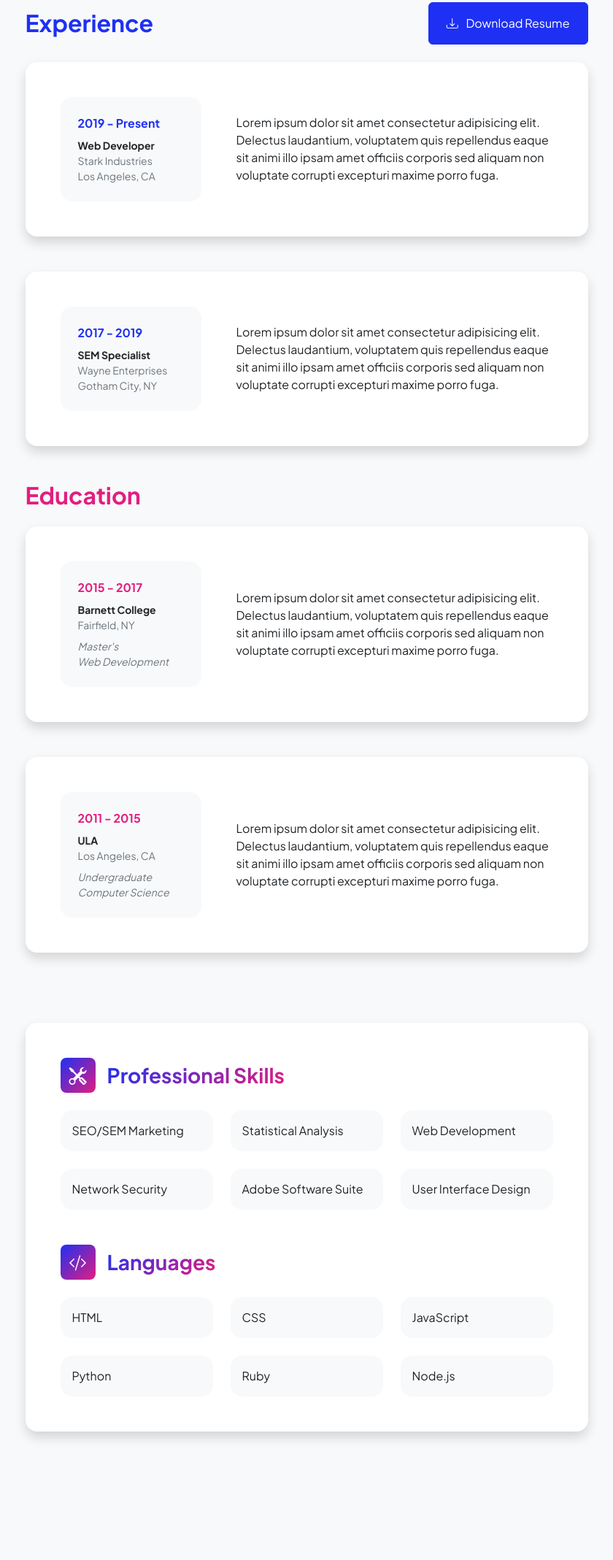
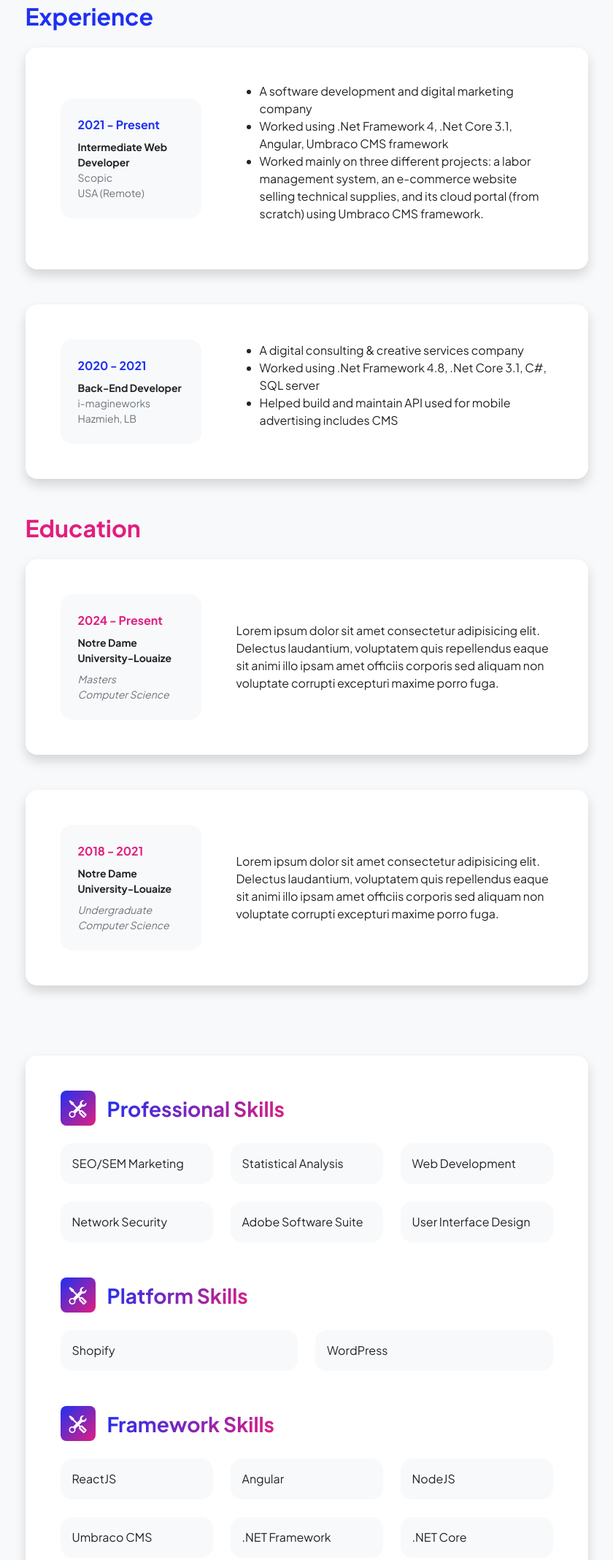
Before and after one commit to alainghadieh/alainghadieh.github.io, a website: page resume.html in a window 1280 px wide. Shown: the part 223-2360 px from the top of the page at 73% size, without its empty margins (220-1060 px from the left). Before the commit the page ends 2280 px from the top, so only its background shows below. Drawn offline with nearby package versions, Linux system fonts and the light colour scheme.

Commit message:
fix resume WIP

```diff
--- a/resume.html
+++ b/resume.html
@@ -54,12 +54,6 @@
                         <section>
                             <div class="d-flex align-items-center justify-content-between mb-4">
                                 <h2 class="text-primary fw-bolder mb-0">Experience</h2>
-                                <!-- Download resume button-->
-                                <!-- Note: Set the link href target to a PDF file within your project-->
-                                <a class="btn btn-primary px-4 py-3" href="#!">
-                                    <div class="d-inline-block bi bi-download me-2"></div>
-                                    Download Resume
-                                </a>
                             </div>
                             <!-- Experience Card 1-->
                             <div class="card shadow border-0 rounded-4 mb-5">
@@ -67,13 +61,15 @@
                                     <div class="row align-items-center gx-5">
                                         <div class="col text-center text-lg-start mb-4 mb-lg-0">
                                             <div class="bg-light p-4 rounded-4">
-                                                <div class="text-primary fw-bolder mb-2">2019 - Present</div>
-                                                <div class="small fw-bolder">Web Developer</div>
-                                                <div class="small text-muted">Stark Industries</div>
-                                                <div class="small text-muted">Los Angeles, CA</div>
+                                                <div class="text-primary fw-bolder mb-2">2021 - Present</div>
+                                                <div class="small fw-bolder">Intermediate Web Developer</div>
+                                                <div class="small text-muted">Scopic</div>
+                                                <div class="small text-muted">USA (Remote)</div>
                                             </div>
                                         </div>
-                                        <div class="col-lg-8"><div>Lorem ipsum dolor sit amet consectetur adipisicing elit. Delectus laudantium, voluptatem quis repellendus eaque sit animi illo ipsam amet officiis corporis sed aliquam non voluptate corrupti excepturi maxime porro fuga.</div></div>
+                                        <div class="col-lg-8"><div><ul><li>A software development and digital marketing company</li><li>
+                                            Worked using .Net Framework 4, .Net Core 3.1, Angular, Umbraco CMS framework</li><li>
+                                            Worked mainly on three different projects: a labor management system, an e-commerce website selling technical supplies, and its cloud portal (from scratch) using Umbraco CMS framework.</li></ul></div></div>
                                     </div>
                                 </div>
                             </div>
@@ -83,13 +79,16 @@
                                     <div class="row align-items-center gx-5">
                                         <div class="col text-center text-lg-start mb-4 mb-lg-0">
                                             <div class="bg-light p-4 rounded-4">
-                                                <div class="text-primary fw-bolder mb-2">2017 - 2019</div>
-                                                <div class="small fw-bolder">SEM Specialist</div>
-                                                <div class="small text-muted">Wayne Enterprises</div>
-                                                <div class="small text-muted">Gotham City, NY</div>
+                                                <div class="text-primary fw-bolder mb-2">2020 - 2021</div>
+                                                <div class="small fw-bolder">Back-End Developer</div>
+                                                <div class="small text-muted">i-magineworks</div>
+                                                <div class="small text-muted">Hazmieh, LB</div>
                                             </div>
                                         </div>
-                                        <div class="col-lg-8"><div>Lorem ipsum dolor sit amet consectetur adipisicing elit. Delectus laudantium, voluptatem quis repellendus eaque sit animi illo ipsam amet officiis corporis sed aliquam non voluptate corrupti excepturi maxime porro fuga.</div></div>
+                                        <div class="col-lg-8"><div>
+                                            <ul><li>A digital consulting & creative services company</li><li>
+                                            Worked using .Net Framework 4.8, .Net Core 3.1, C#, SQL server</li><li>
+                                            Helped build and maintain API used for mobile advertising includes CMS</li></ul></div></div>
                                     </div>
                                 </div>
                             </div>
@@ -103,14 +102,13 @@
                                     <div class="row align-items-center gx-5">
                                         <div class="col text-center text-lg-start mb-4 mb-lg-0">
                                             <div class="bg-light p-4 rounded-4">
-                                                <div class="text-secondary fw-bolder mb-2">2015 - 2017</div>
+                                                <div class="text-secondary fw-bolder mb-2">2024 - Present</div>
                                                 <div class="mb-2">
-                                                    <div class="small fw-bolder">Barnett College</div>
-                                                    <div class="small text-muted">Fairfield, NY</div>
+                                                    <div class="small fw-bolder">Notre Dame University-Louaize</div>
                                                 </div>
                                                 <div class="fst-italic">
-                                                    <div class="small text-muted">Master's</div>
-                                                    <div class="small text-muted">Web Development</div>
+                                                    <div class="small text-muted">Masters</div>
+                                                    <div class="small text-muted">Computer Science</div>
                                                 </div>
                                             </div>
                                         </div>
@@ -124,10 +122,9 @@
                                     <div class="row align-items-center gx-5">
                                         <div class="col text-center text-lg-start mb-4 mb-lg-0">
                                             <div class="bg-light p-4 rounded-4">
-                                                <div class="text-secondary fw-bolder mb-2">2011 - 2015</div>
+                                                <div class="text-secondary fw-bolder mb-2">2018 - 2021</div>
                                                 <div class="mb-2">
-                                                    <div class="small fw-bolder">ULA</div>
-                                                    <div class="small text-muted">Los Angeles, CA</div>
+                                                    <div class="small fw-bolder">Notre Dame University-Louaize</div>
                                                 </div>
                                                 <div class="fst-italic">
                                                     <div class="small text-muted">Undergraduate</div>
@@ -164,21 +161,62 @@
                                             <div class="col"><div class="d-flex align-items-center bg-light rounded-4 p-3 h-100">User Interface Design</div></div>
                                         </div>
                                     </div>
+                                    <!-- Platform skills list-->
+                                    <div class="mb-5">
+                                        <div class="d-flex align-items-center mb-4">
+                                            <div class="feature bg-primary bg-gradient-primary-to-secondary text-white rounded-3 me-3"><i class="bi bi-tools"></i></div>
+                                            <h3 class="fw-bolder mb-0"><span class="text-gradient d-inline">Platform Skills</span></h3>
+                                        </div>
+                                        <div class="row row-cols-1 row-cols-md-2">
+                                            <div class="col mb-4 mb-md-0"><div class="d-flex align-items-center bg-light rounded-4 p-3 h-100">Shopify</div></div>
+                                            <div class="col mb-4 mb-md-0"><div class="d-flex align-items-center bg-light rounded-4 p-3 h-100">WordPress</div></div>
+                                            </div>
+                                    </div>
+                                    <!-- Framework skills list-->
+                                    <div class="mb-5">
+                                        <div class="d-flex align-items-center mb-4">
+                                            <div class="feature bg-primary bg-gradient-primary-to-secondary text-white rounded-3 me-3"><i class="bi bi-tools"></i></div>
+                                            <h3 class="fw-bolder mb-0"><span class="text-gradient d-inline">Framework Skills</span></h3>
+                                        </div>
+                                        <div class="row row-cols-1 row-cols-md-3 mb-4">
+                                            <div class="col mb-4 mb-md-0"><div class="d-flex align-items-center bg-light rounded-4 p-3 h-100">ReactJS</div></div>
+                                            <div class="col mb-4 mb-md-0"><div class="d-flex align-items-center bg-light rounded-4 p-3 h-100">Angular</div></div>
+                                            <div class="col"><div class="d-flex align-items-center bg-light rounded-4 p-3 h-100">NodeJS</div></div>
+                                        </div>
+                                        <div class="row row-cols-1 row-cols-md-3 mb-4">
+                                            <div class="col mb-4 mb-md-0"><div class="d-flex align-items-center bg-light rounded-4 p-3 h-100">Umbraco CMS</div></div>
+                                            <div class="col mb-4 mb-md-0"><div class="d-flex align-items-center bg-light rounded-4 p-3 h-100">.NET Framework</div></div>
+                                            <div class="col"><div class="d-flex align-items-center bg-light rounded-4 p-3 h-100">.NET Core</div></div>
+                                        </div>
+                                    </div>
                                     <!-- Languages list-->
-                                    <div class="mb-0">
+                                    <div class="mb-5">
                                         <div class="d-flex align-items-center mb-4">
                                             <div class="feature bg-primary bg-gradient-primary-to-secondary text-white rounded-3 me-3"><i class="bi bi-code-slash"></i></div>
                                             <h3 class="fw-bolder mb-0"><span class="text-gradient d-inline">Languages</span></h3>
                                         </div>
                                         <div class="row row-cols-1 row-cols-md-3 mb-4">
+                                            <div class="col mb-4 mb-md-0"><div class="d-flex align-items-center bg-light rounded-4 p-3 h-100">Python</div></div>
+                                            <div class="col mb-4 mb-md-0"><div class="d-flex align-items-center bg-light rounded-4 p-3 h-100">Java</div></div>
+                                            <div class="col"><div class="d-flex align-items-center bg-light rounded-4 p-3 h-100">C#</div></div>
+                                        </div>
+                                        <div class="row row-cols-1 row-cols-md-3">
+                                            <div class="col"><div class="d-flex align-items-center bg-light rounded-4 p-3 h-100">JavaScript</div></div>
                                             <div class="col mb-4 mb-md-0"><div class="d-flex align-items-center bg-light rounded-4 p-3 h-100">HTML</div></div>
                                             <div class="col mb-4 mb-md-0"><div class="d-flex align-items-center bg-light rounded-4 p-3 h-100">CSS</div></div>
-                                            <div class="col"><div class="d-flex align-items-center bg-light rounded-4 p-3 h-100">JavaScript</div></div>
                                         </div>
-                                        <div class="row row-cols-1 row-cols-md-3">
-                                            <div class="col mb-4 mb-md-0"><div class="d-flex align-items-center bg-light rounded-4 p-3 h-100">Python</div></div>
-                                            <div class="col mb-4 mb-md-0"><div class="d-flex align-items-center bg-light rounded-4 p-3 h-100">Ruby</div></div>
-                                            <div class="col"><div class="d-flex align-items-center bg-light rounded-4 p-3 h-100">Node.js</div></div>
+                                    </div>
+                                    <!-- Languages list-->
+                                    <div class="mb-0">
+                                        <div class="d-flex align-items-center mb-4">
+                                            <div class="feature bg-primary bg-gradient-primary-to-secondary text-white rounded-3 me-3"><i class="bi bi-code-slash"></i></div>
+                                            <h3 class="fw-bolder mb-0"><span class="text-gradient d-inline">Data Technologies</span></h3>
+                                        </div>
+                                        <div class="row row-cols-1 row-cols-md-4">
+                                            <div class="col mb-3 mb-md-0"><div class="d-flex align-items-center bg-light rounded-4 p-3 h-100">MongoDB</div></div>
+                                            <div class="col mb-3 mb-md-0"><div class="d-flex align-items-center bg-light rounded-4 p-3 h-100">SQL SERVER</div></div>
+                                            <div class="col mb-3 mb-md-0"><div class="d-flex align-items-center bg-light rounded-4 p-3 h-100">Oracle SQL</div></div>
+                                            <div class="col "><div class="d-flex align-items-center bg-light rounded-4 p-3 h-100">MySQL</div></div>
                                         </div>
                                     </div>
                                 </div>
```
